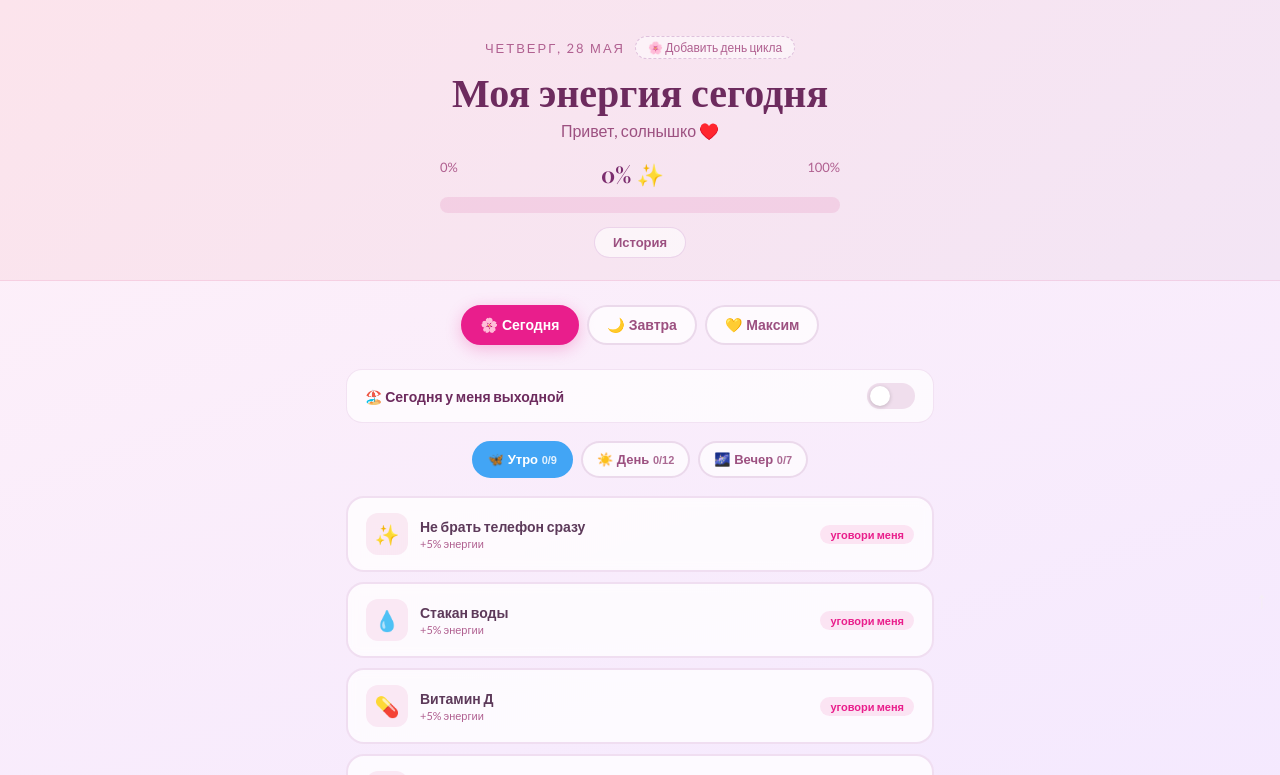
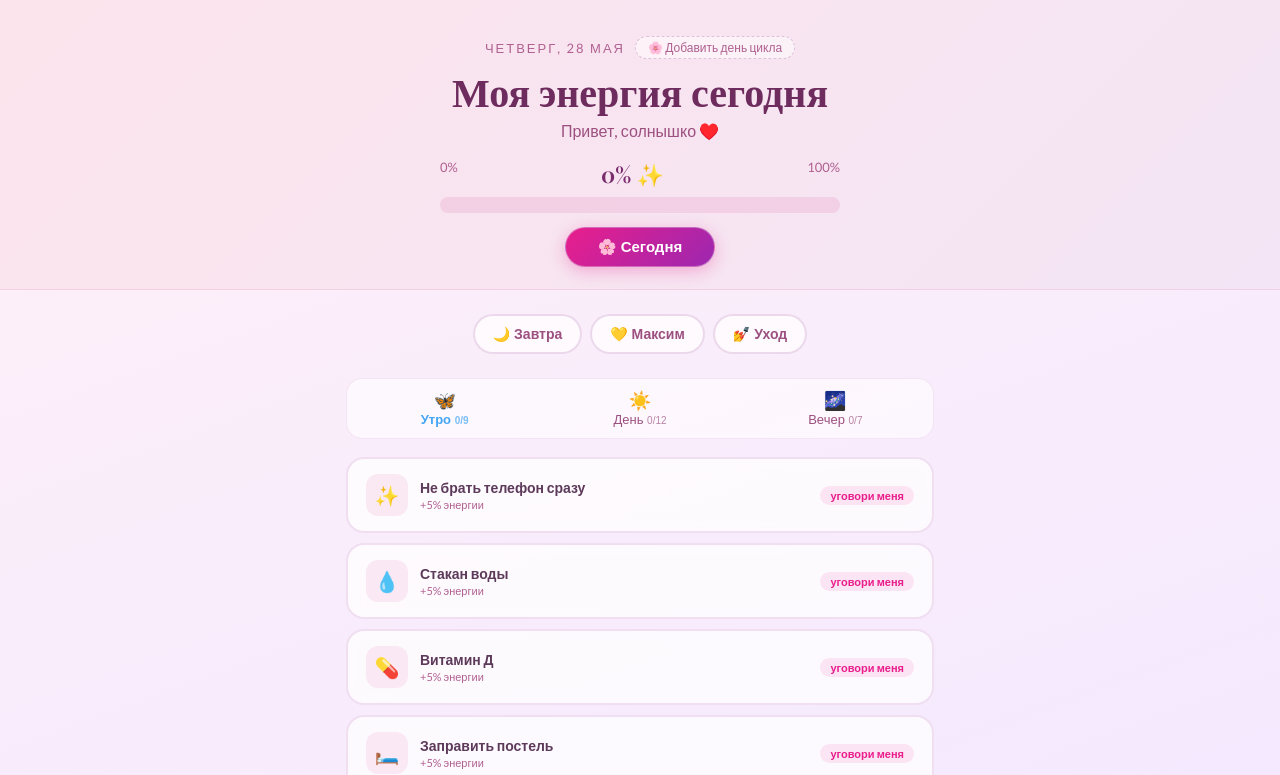
Before and after one commit to radiotishe/zabota, a React (Vite) app: page / in a window 1280 px wide. Shown: the top 775 px of the page. Built offline with nearby package versions, Linux system fonts and the light colour scheme.

Commit message:
Update App.jsx

```diff
--- a/src/App.jsx
+++ b/src/App.jsx
@@ -1,4 +1,16 @@
 import { useState, useEffect } from "react";
+
+// ── CARE PROCEDURES ──────────────────────────────────────────────────────────
+
+const CARE_PROCEDURES = [
+  { id: "botox",     emoji: "💉", name: "Ботокс",            days: 90 },
+  { id: "laser",     emoji: "✨", name: "Лазерная эпиляция", days: 60 },
+  { id: "period",    emoji: "🌸", name: "Месячные",          days: 28 },
+  { id: "manicure",  emoji: "💅", name: "Маникюр",           days: 14 },
+  { id: "pedicure",  emoji: "🦶", name: "Педикюр",           days: 42 },
+  { id: "massage",   emoji: "💆‍♀️", name: "Массаж",          days: 7  },
+  { id: "yoga_care", emoji: "🧘‍♀️", name: "Йога",           days: 1  },
+];
 
 // ── DATA ────────────────────────────────────────────────────────────────────
 
@@ -200,6 +212,9 @@ export default function App() {
   const [showHistory, setShowHistory]   = useState(false);
   const [bankInput, setBankInput]       = useState("");
   const [taskBank, setTaskBank]         = useState([]);
+  const [careDates, setCareDates]       = useState({});
+  const [showPastCare, setShowPastCare] = useState(false);
+  const [pastInputs, setPastInputs]     = useState({});
   const [customHappy, setCustomHappy]   = useState([]);
   const [customSad, setCustomSad]       = useState([]);
   const [happyInput, setHappyInput]     = useState("");
@@ -262,6 +277,12 @@ export default function App() {
     try {
       const b = JSON.parse(localStorage.getItem("task_bank") || "[]");
       setTaskBank(b);
+    } catch {}
+
+    // Care dates (persistent)
+    try {
+      const cd = JSON.parse(localStorage.getItem("care_dates") || "{}");
+      setCareDates(cd);
     } catch {}
 
     // Cycle (persistent)
@@ -466,49 +487,49 @@ export default function App() {
           </div>
         </div>
 
-        <button onClick={() => setShowHistory(true)} style={{ marginTop:"14px", background:"rgba(255,255,255,0.6)", border:"1.5px solid rgba(220,180,220,0.5)", borderRadius:"50px", padding:"7px 18px", color:"#9c5080", fontSize:"13px", fontWeight:700, cursor:"pointer" }}>
-          История
+        <button onClick={() => setTab("today")} style={{ marginTop:"14px", background: tab==="today" ? "linear-gradient(135deg,#e91e8c,#9c27b0)" : "rgba(255,255,255,0.6)", border:"1.5px solid rgba(220,180,220,0.5)", borderRadius:"50px", padding:"10px 32px", color: tab==="today" ? "#fff" : "#9c5080", fontSize:"15px", fontWeight:700, cursor:"pointer", boxShadow: tab==="today" ? "0 4px 16px rgba(233,30,140,0.3)" : "none" }}>
+          🌸 Сегодня
         </button>
       </div>
 
       {/* ── BODY ── */}
       <div style={{ maxWidth:"620px", margin:"0 auto", padding:"24px 16px 120px" }}>
 
-        {/* main tabs */}
+        {/* secondary tabs */}
         <div style={{ display:"flex", gap:"8px", marginBottom:"24px", justifyContent:"center", flexWrap:"wrap" }}>
-          <button onClick={() => setTab("today")}    style={TAB(tab==="today",    "#e91e8c")}>🌸 Сегодня</button>
           <button onClick={() => setTab("tomorrow")} style={TAB(tab==="tomorrow", "#7b2d9e")}>🌙 Завтра</button>
           <button onClick={() => setTab("maxim")}    style={TAB(tab==="maxim",    "#c2185b")}>💛 Максим</button>
+          <button onClick={() => setTab("care")}     style={TAB(tab==="care",     "#26a69a")}>💅 Уход</button>
         </div>
 
         {/* ══════════════ TODAY ══════════════ */}
         {tab === "today" && (
           <>
-            {/* day-off toggle */}
-            <div style={{ display:"flex", alignItems:"center", gap:"12px", marginBottom:"18px", background:"rgba(255,255,255,0.7)", borderRadius:"16px", padding:"13px 18px", border:"1.5px solid rgba(220,180,220,0.35)" }}>
-              <span style={{ fontSize:"14px", color:"#6d2b5e", fontWeight:700, flex:1 }}>🏖️ Сегодня у меня выходной</span>
-              <div onClick={() => { setIsOff(!isOff); save({ isOff: !isOff }); }}
-                style={{ width:"48px", height:"26px", borderRadius:"50px", cursor:"pointer", transition:"background 0.3s", background:isOff?"linear-gradient(135deg,#e91e8c,#9c27b0)":"rgba(220,180,210,0.4)", position:"relative" }}>
-                <div style={{ position:"absolute", top:"3px", left:isOff?"24px":"3px", width:"20px", height:"20px", borderRadius:"50%", background:"#fff", transition:"left 0.3s", boxShadow:"0 1px 4px rgba(0,0,0,0.2)" }} />
-              </div>
-            </div>
-
             {/* section tabs */}
-            <div style={{ display:"flex", gap:"8px", marginBottom:"18px", justifyContent:"center" }}>
+            <div style={{ display:"flex", gap:"0", background:"rgba(255,255,255,0.6)", borderRadius:"16px", overflow:"hidden", border:"1.5px solid rgba(220,180,220,0.3)", marginBottom:"18px" }}>
               {Object.entries(SECTIONS).map(([key, s]) => (
                 <button key={key} onClick={() => setSection(key)} style={{
-                  padding:"9px 14px", borderRadius:"50px", border:"2px solid",
-                  borderColor: section===key ? s.color : "rgba(180,120,180,0.25)",
-                  background: section===key ? s.color : "rgba(255,255,255,0.7)",
-                  color: section===key ? "#fff" : "#9c5080",
-                  fontWeight:700, fontSize:"13px", cursor:"pointer", transition:"all 0.2s",
+                  flex:1, textAlign:"center", padding:"11px 8px", borderBottom:`3px solid ${section===key ? s.color : "transparent"}`,
+                  color: section===key ? s.color : "#9c5080",
+                  fontWeight: section===key ? 700 : 400, fontSize:"13px", cursor:"pointer",
+                  background:"transparent", border:"none", borderBottom:`3px solid ${section===key ? s.color : "transparent"}`,
+                  transition:"all 0.2s",
                 }}>
-                  {s.icon} {s.label} <span style={{ fontSize:"11px", opacity:0.85 }}>{visHabits(key).filter(h => checked[h.id]).length}/{visHabits(key).length}</span>
+                  <div style={{ fontSize:"18px" }}>{s.icon}</div>
+                  <div>{s.label} <span style={{ fontSize:"10px", opacity:0.7 }}>{visHabits(key).filter(h => checked[h.id]).length}/{visHabits(key).length}</span></div>
                 </button>
               ))}
             </div>
 
-            {/* habit tiles */}
+              {section === "day" && (
+                <div style={{ display:"flex", alignItems:"center", gap:"12px", marginBottom:"12px", background:"rgba(255,255,255,0.7)", borderRadius:"16px", padding:"11px 16px", border:"1.5px solid rgba(220,180,220,0.35)" }}>
+                  <span style={{ fontSize:"13px", color:"#6d2b5e", fontWeight:700, flex:1 }}>🏖️ Сегодня выходной</span>
+                  <div onClick={() => { setIsOff(!isOff); save({ isOff: !isOff }); }}
+                    style={{ width:"44px", height:"24px", borderRadius:"50px", cursor:"pointer", transition:"background 0.3s", background:isOff?"linear-gradient(135deg,#e91e8c,#9c27b0)":"rgba(220,180,210,0.4)", position:"relative", flexShrink:0 }}>
+                    <div style={{ position:"absolute", top:"3px", left:isOff?"22px":"3px", width:"18px", height:"18px", borderRadius:"50%", background:"#fff", transition:"left 0.3s", boxShadow:"0 1px 4px rgba(0,0,0,0.2)" }} />
+                  </div>
+                </div>
+              )}
             <div style={{ display:"grid", gap:"10px", marginBottom:"26px" }}>
               {visHabits(section).map((habit, i) => (
                 <div key={habit.id} onClick={() => handleCheck(habit)} style={{
@@ -624,7 +645,11 @@ export default function App() {
               )}
             </div>
             {/* backup — скрыто внизу */}
-            <div style={{ marginTop:"32px", paddingTop:"16px", borderTop:"1px solid rgba(220,180,220,0.25)", display:"flex", gap:"8px", justifyContent:"center", opacity:0.45 }}>
+            <div style={{ marginTop:"32px", paddingTop:"16px", borderTop:"1px solid rgba(220,180,220,0.25)", display:"flex", gap:"8px", justifyContent:"center", opacity:0.45, flexWrap:"wrap" }}>
+              <button onClick={() => setShowHistory(true)} style={{ background:"none", border:"none", color:"#b06090", fontSize:"11px", cursor:"pointer" }}>
+                📖 История
+              </button>
+              <span style={{ color:"#d0aac0", fontSize:"11px" }}>·</span>
               <button onClick={exportData} style={{ background:"none", border:"none", color:"#b06090", fontSize:"11px", cursor:"pointer" }}>
                 💾 Скачать данные
               </button>
@@ -825,6 +850,74 @@ export default function App() {
           </div>
         )}
 
+        {/* ══════════════ CARE ══════════════ */}
+        {tab === "care" && (
+          <div style={{ animation:"fadeUp 0.3s both" }}>
+            <div style={{ fontFamily:"'Playfair Display',serif", fontSize:"20px", color:"#6d2b5e", fontWeight:700, textAlign:"center", marginBottom:"20px" }}>💅 Уход за собой</div>
+
+            <div style={{ display:"flex", flexDirection:"column", gap:"10px", marginBottom:"24px" }}>
+              {CARE_PROCEDURES.map(p => {
+                const lastDate = careDates[p.id];
+                const daysSince = lastDate ? Math.floor((new Date() - new Date(lastDate)) / 86400000) : null;
+                const urgent = daysSince !== null && daysSince >= p.days;
+                const soon = daysSince !== null && daysSince >= p.days * 0.85;
+                return (
+                  <div key={p.id} style={{ background:"rgba(255,255,255,0.85)", borderRadius:"18px", padding:"14px 16px", border:`2px solid ${urgent ? "rgba(211,47,47,0.3)" : soon ? "rgba(255,152,0,0.3)" : "rgba(220,180,220,0.3)"}`, display:"flex", alignItems:"center", gap:"12px" }}>
+                    <div style={{ fontSize:"26px", flexShrink:0 }}>{p.emoji}</div>
+                    <div style={{ flex:1 }}>
+                      <div style={{ fontWeight:700, fontSize:"14px", color:"#5d3a5a" }}>{p.name}</div>
+                      <div style={{ fontSize:"11px", marginTop:"2px", color: daysSince === null ? "#b06090" : urgent ? "#d32f2f" : soon ? "#e65100" : "#2e7d32" }}>
+                        {daysSince === null ? "не указана дата" : urgent ? "⚠️ Пора! · " + daysSince + " дн. назад" : soon ? "🔔 Скоро · " + daysSince + " дн. назад" : "✓ " + daysSince + " дн. назад"}
+                      </div>
+                      {daysSince !== null && (
+                        <div style={{ marginTop:"5px", background:"rgba(220,180,220,0.2)", borderRadius:"50px", height:"4px", overflow:"hidden" }}>
+                          <div style={{ height:"100%", borderRadius:"50px", width:`${Math.min((daysSince/p.days)*100, 100)}%`, background: urgent ? "linear-gradient(90deg,#d32f2f,#e91e8c)" : soon ? "linear-gradient(90deg,#ff9800,#e91e8c)" : "linear-gradient(90deg,#42a5f5,#9c27b0)" }} />
+                        </div>
+                      )}
+                    </div>
+                    <button onClick={() => {
+                      const next = { ...careDates, [p.id]: localDateKey() };
+                      setCareDates(next);
+                      localStorage.setItem("care_dates", JSON.stringify(next));
+                    }} style={{ background:"linear-gradient(135deg,#e91e8c,#9c27b0)", border:"none", borderRadius:"50px", padding:"9px 14px", color:"#fff", fontSize:"12px", fontWeight:700, cursor:"pointer", flexShrink:0 }}>
+                      Сегодня
+                    </button>
+                  </div>
+                );
+              })}
+            </div>
+
+            <button onClick={() => setShowPastCare(!showPastCare)}
+              style={{ width:"100%", background:"rgba(255,255,255,0.6)", border:"1.5px dashed rgba(180,120,180,0.4)", borderRadius:"16px", padding:"12px", color:"#9c5080", fontSize:"13px", fontWeight:700, cursor:"pointer" }}>
+              {showPastCare ? "▲ Скрыть" : "📅 Внести прошлые даты"}
+            </button>
+
+            {showPastCare && (
+              <div style={{ background:"rgba(255,255,255,0.8)", borderRadius:"18px", padding:"18px", marginTop:"10px", border:"1.5px solid rgba(220,180,220,0.3)" }}>
+                <p style={{ fontSize:"12px", color:"#9c5080", marginBottom:"14px", fontStyle:"italic" }}>Когда в последний раз делала?</p>
+                {CARE_PROCEDURES.map(p => (
+                  <div key={p.id} style={{ display:"flex", alignItems:"center", gap:"10px", marginBottom:"10px" }}>
+                    <span style={{ fontSize:"18px" }}>{p.emoji}</span>
+                    <span style={{ flex:1, fontSize:"13px", color:"#5d3a5a", fontWeight:700 }}>{p.name}</span>
+                    <input type="date" value={pastInputs[p.id] || careDates[p.id] || ""}
+                      onChange={e => setPastInputs(prev => ({ ...prev, [p.id]: e.target.value }))}
+                      style={{ border:"1.5px solid rgba(220,180,220,0.4)", borderRadius:"10px", padding:"5px 8px", fontSize:"12px", color:"#6d2b5e", background:"rgba(255,250,255,0.9)" }} />
+                  </div>
+                ))}
+                <button onClick={() => {
+                  const next = { ...careDates, ...pastInputs };
+                  setCareDates(next);
+                  localStorage.setItem("care_dates", JSON.stringify(next));
+                  setShowPastCare(false);
+                  setPastInputs({});
+                }} style={{ marginTop:"8px", width:"100%", background:"linear-gradient(135deg,#e91e8c,#9c27b0)", border:"none", borderRadius:"12px", padding:"11px", color:"#fff", fontSize:"14px", fontWeight:700, cursor:"pointer" }}>
+                  Сохранить 💾
+                </button>
+              </div>
+            )}
+          </div>
+        )}
+
       </div>
     </div>
   );
```
